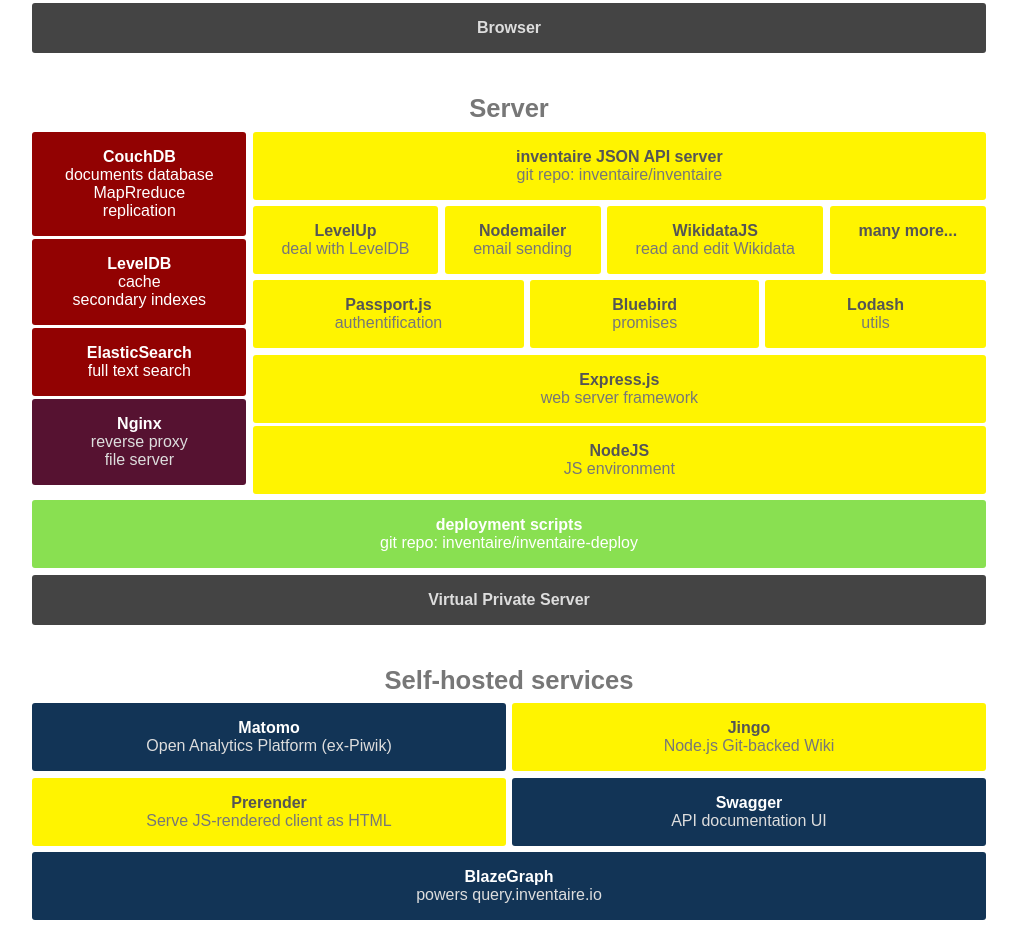
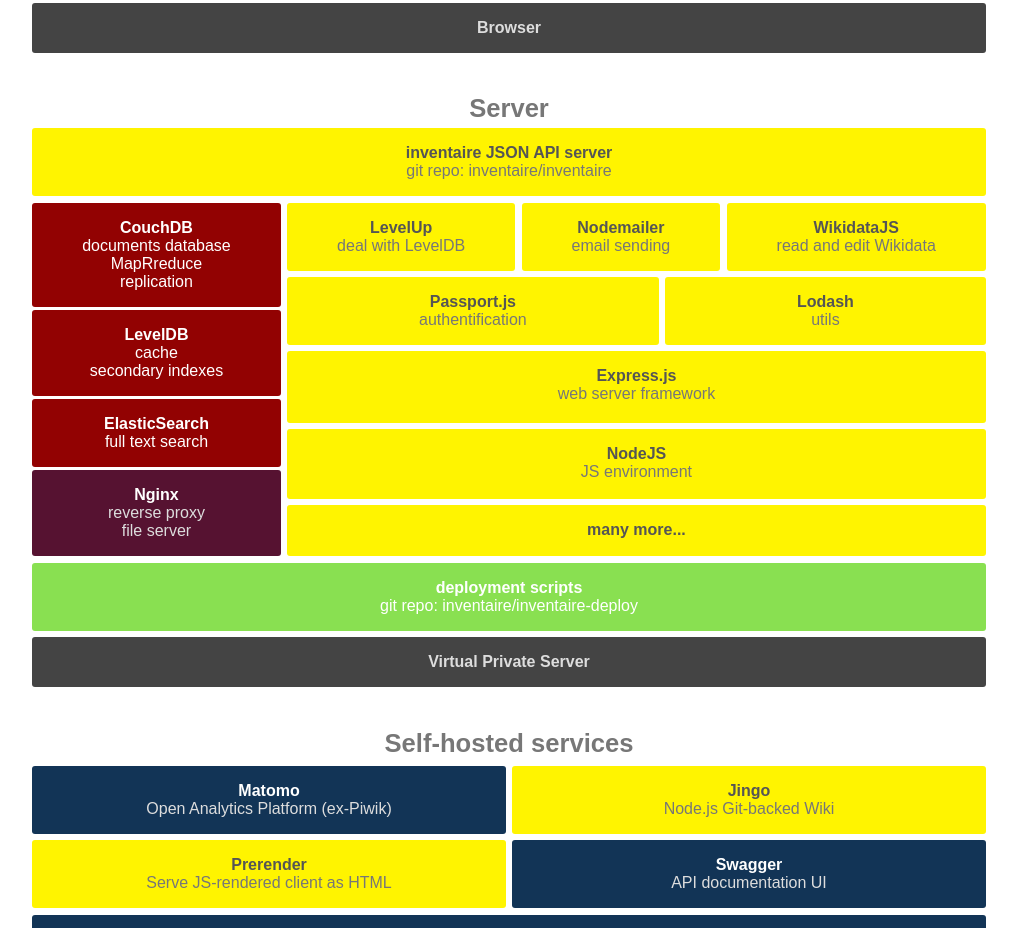
Before and after one commit to inventaire/stack, a website: page src/stack.html in a window 1280 px wide. Shown: the part 796-1724 px from the top of the page, without its empty margins (131-1148 px from the left). Drawn offline with nearby package versions, Linux system fonts and the light colour scheme; files that its build step writes are made by us from their sources.

Commit message:
stack: update server

```diff
--- a/src/stack.html
+++ b/src/stack.html
@@ -123,6 +123,12 @@
       <header>
         <h2>Server</h2>
       </header>
+      <div>
+        <a href="https://github.com/inventaire/inventaire" class="box js flex-1">
+          <span class="name">inventaire JSON API server</span>
+          <span class="legend">git repo: inventaire/inventaire</span>
+        </a>
+      </div>
       <div class="row flex-1">
         <div id="internal-services" class="flex-1">
           <a href="https://github.com/inventaire/inventaire/wiki/CouchDB" class="box database">
@@ -146,11 +152,7 @@
             <span class="legend">file server</span>
           </a>
         </div>
-        <div id="main-server" class="flex-3 push-down">
-          <a href="https://github.com/inventaire/inventaire" class="box js flex-1">
-            <span class="name">inventaire JSON API server</span>
-            <span class="legend">git repo: inventaire/inventaire</span>
-          </a>
+        <div id="main-server" class="flex-3 column">
           <div class="row wrap">
             <a href="https://github.com/level/levelup" class="box js flex-1">
               <span class="name">LevelUp</span>
@@ -164,18 +166,11 @@
               <span class="name">WikidataJS</span>
               <span class="legend">read and edit Wikidata</span>
             </a>
-            <a href="https://github.com/inventaire/inventaire/blob/master/package.json" class="box js flex-1">
-              <span class="name">many more...</span>
-            </a>
           </div>
           <div class="row wrap">
             <a href="http://passportjs.org/" class="box js flex-1">
               <span class="name">Passport.js</span>
               <span class="legend">authentification</span>
-            </a>
-            <a href="http://bluebirdjs.com/" class="box js flex-1">
-              <span class="name">Bluebird</span>
-              <span class="legend">promises</span>
             </a>
             <a href="http://lodash.com/" class="box js flex-1">
               <span class="name">Lodash</span>
@@ -189,6 +184,9 @@
           <a href="http://nodejs.org/" class="box js flex-1">
             <span class="name">NodeJS</span>
             <span class="legend">JS environment</span>
+          </a>
+          <a href="https://github.com/inventaire/inventaire/blob/master/package.json" class="box js flex-1">
+            <span class="name">many more...</span>
           </a>
         </div>
       </div>
```
